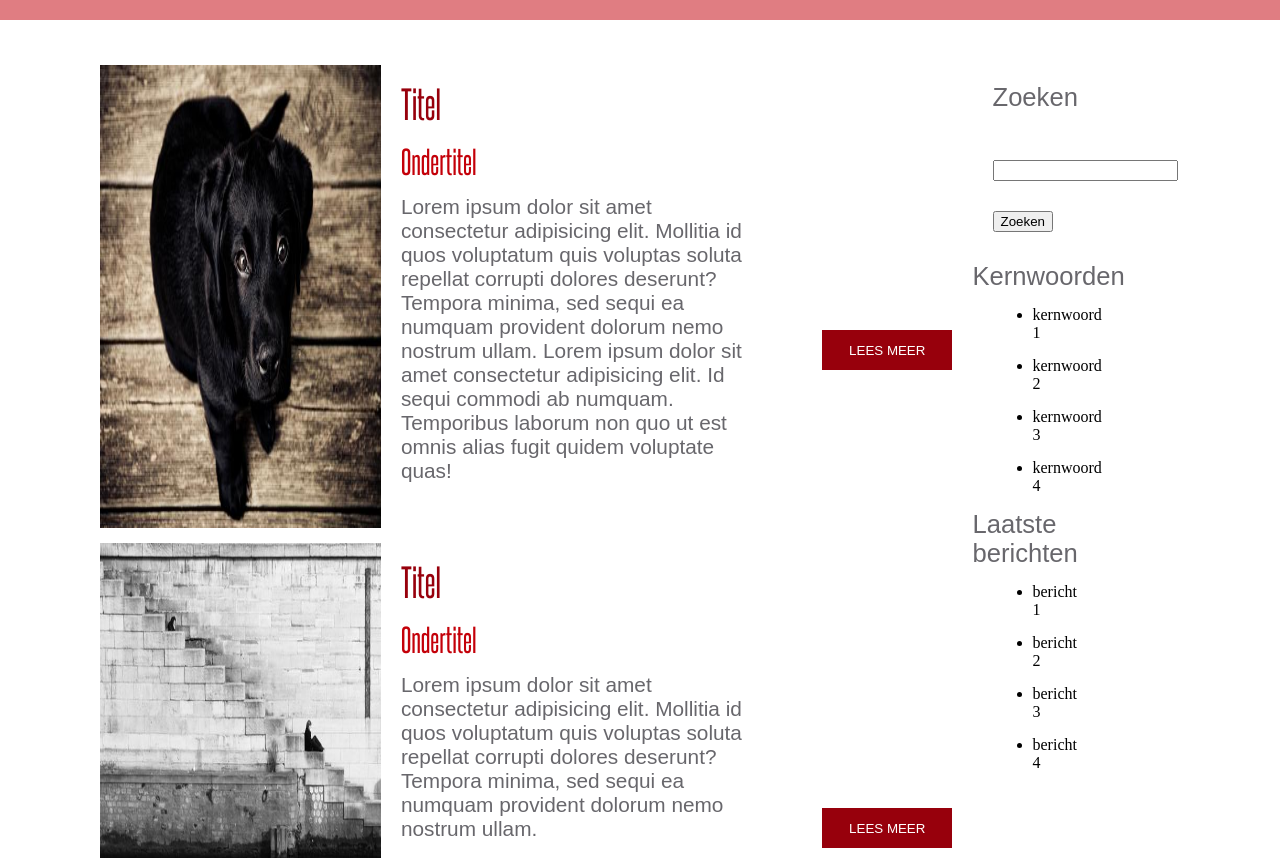
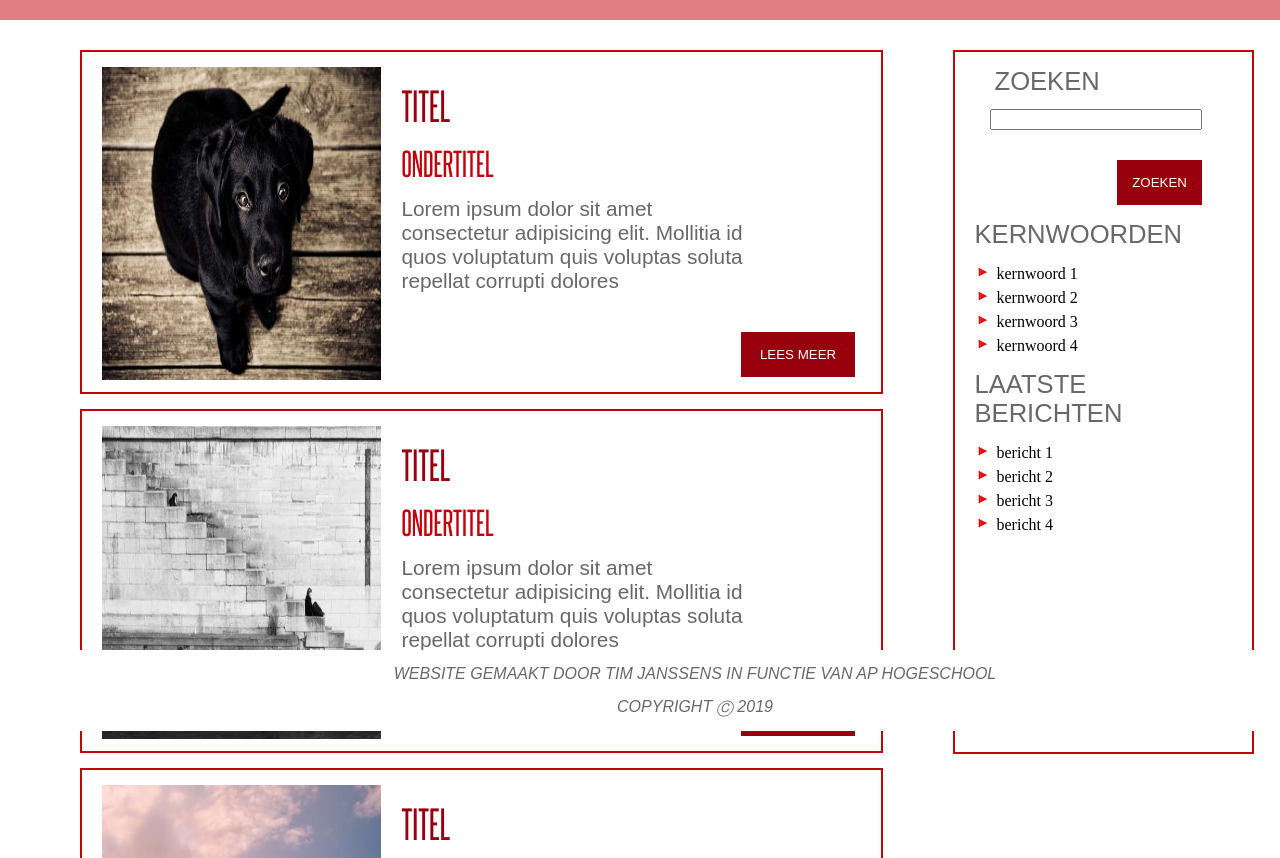
Before and after one commit to timjanssens/Webtechnologie, a plain HTML site: page labo-05/index.html in a window 1280 px wide. Shown: the part 79-937 px from the top of the page. Drawn offline with Linux system fonts and the light colour scheme.

Commit message:
Fill in aside

```diff
--- a/labo-05/index.html
+++ b/labo-05/index.html
@@ -29,11 +29,10 @@
                 <h1>Titel</h1>
                 <h2>Ondertitel</h2>
                 <p>Lorem ipsum dolor sit amet consectetur adipisicing elit. Mollitia id quos voluptatum quis voluptas
-                    soluta
-                    repellat corrupti dolores deserunt? Tempora minima, sed sequi ea numquam provident dolorum nemo
-                    nostrum             ullam. Lorem ipsum dolor sit amet consectetur adipisicing elit. Id sequi commodi ab numquam. Temporibus laborum non quo ut est omnis alias fugit quidem voluptate quas!               </p>
+                    soluta repellat corrupti dolores
+                </p>
             </div>
-            <button onclick="window.location.href = '#';">LEES MEER</button>
+            <button onclick="window.location.href = '#';">Lees meer</button>
             <img src="/labo-05/imgs/afb1.jpg" alt="Schattige hond">
         </article>
 
@@ -42,13 +41,10 @@
                 <h1>Titel</h1>
                 <h2>Ondertitel</h2>
                 <p>Lorem ipsum dolor sit amet consectetur adipisicing elit. Mollitia id quos voluptatum quis voluptas
-                    soluta
-                    repellat corrupti dolores deserunt? Tempora minima, sed sequi ea numquam provident dolorum nemo
-                    nostrum
-                    ullam.
+                        soluta repellat corrupti dolores
                 </p>
             </div>
-            <button onclick="window.location.href = '#';">LEES MEER</button>
+            <button onclick="window.location.href = '#';">Lees meer</button>
             <img src="/labo-05/imgs/abf2.jpg" alt="trappen muur dame">
         </article>
 
@@ -57,13 +53,10 @@
                 <h1>Titel</h1>
                 <h2>Ondertitel</h2>
                 <p>Lorem ipsum dolor sit amet consectetur adipisicing elit. Mollitia id quos voluptatum quis voluptas
-                    soluta
-                    repellat corrupti dolores deserunt? Tempora minima, sed sequi ea numquam provident dolorum nemo
-                    nostrum
-                    ullam.
+                        soluta repellat corrupti dolores
                 </p>
             </div>
-            <button onclick="window.location.href = '#';">LEES MEER</button>
+            <button onclick="window.location.href = '#';">Lees meer</button>
             <img src="/labo-05/imgs/afb3.jpg" alt="berg">
         </article>
 
@@ -72,9 +65,8 @@
     <aside>
 
         <form action="">
-            <label for="search">
-                <h3>Zoeken</h3>
-            </label> <br>
+
+            <h3>Zoeken</h3><br>
             <input type="search" name="zoeken" id="zoeken"> <br>
             <button type="submit">Zoeken</button>
         </form>
--- a/labo-05/style.css
+++ b/labo-05/style.css
@@ -13,6 +13,7 @@ h1 {
     font-size: 2.4rem;
     font-weight: 400;
     color: rgb(151, 0, 12);
+    text-transform: uppercase;
 }
 
 h2 {
@@ -20,6 +21,8 @@ h2 {
     font-size: 2rem;
     font-weight: 400;
     color: rgb(196, 0, 9);
+    text-transform: uppercase;
+
 }
 
 h3 {
@@ -27,6 +30,7 @@ h3 {
     font-size: 1.6rem;
     font-weight: 400;
     color: rgb(104, 103, 108);
+    text-transform: uppercase;
 }
 
 p {
@@ -34,6 +38,10 @@ p {
     font-size: 1.3rem;
     font-weight: 400;
     color: rgb(104, 103, 108);
+}
+
+footer p {
+    font-size: 1rem;
 }
 
 header {
@@ -49,6 +57,10 @@ a {
 
 a:active {
     color: rgb(196, 0, 9);
+}
+
+article {
+    border: 2px solid rgb(196, 0, 9);
 }
 
 nav {
@@ -73,6 +85,7 @@ body {
         'header header'
         'section aside'
         'footer footer';
+    margin-bottom: 60px;
 }
 
 header {
@@ -96,13 +109,13 @@ article {
     display: grid;
     grid-template-columns: 35% 55% 10%;
     grid-template-areas:
-    'img text button';
+        'img text button';
 }
 
 article img {
     grid-area: img;
     width: 100%;
-    height: 100%;
+    height: 92%;
 }
 
 article button {
@@ -114,15 +127,64 @@ article .text {
 }
 
 article button {
-    height: 40px;
-    width: 130px;
+    padding: 15px 0px 15px 0px;
     color: white;
     background-color: rgb(151, 0, 12);
     border: none;
     margin-top: 280px;
+    margin-left: -60px;
+    text-transform: uppercase;
 }
 
 article button:active {
     background-color: rgb(196, 0, 9);
     border: none;
 }
+
+footer {
+    text-align: center;
+    position: fixed;
+    margin-bottom: -10px;
+    ;
+    bottom: 0;
+    background-color: white;
+    width: 100%;
+    text-transform: uppercase;
+}
+
+
+aside {
+    width: 100%;
+    border: 2px solid rgb(196, 0, 9);
+    margin-top: 30px;
+    height: 700px;
+}
+
+aside h3 {
+    margin-bottom: -20px;
+}
+
+aside input[type="search"] {
+    width: 84%;
+    float: right;
+}
+
+aside button {
+    padding: 15px 15px 15px 15px;
+    color: white;
+    background-color: rgb(151, 0, 12);
+    border: none;
+    float: right;
+    text-transform: uppercase;
+}
+
+ul {
+    list-style-image: url(./imgs/list-item.png);
+    margin-left: -18px;
+    margin-top: 35px;
+
+}
+
+li {
+    margin-top: -10px;
+}
```
